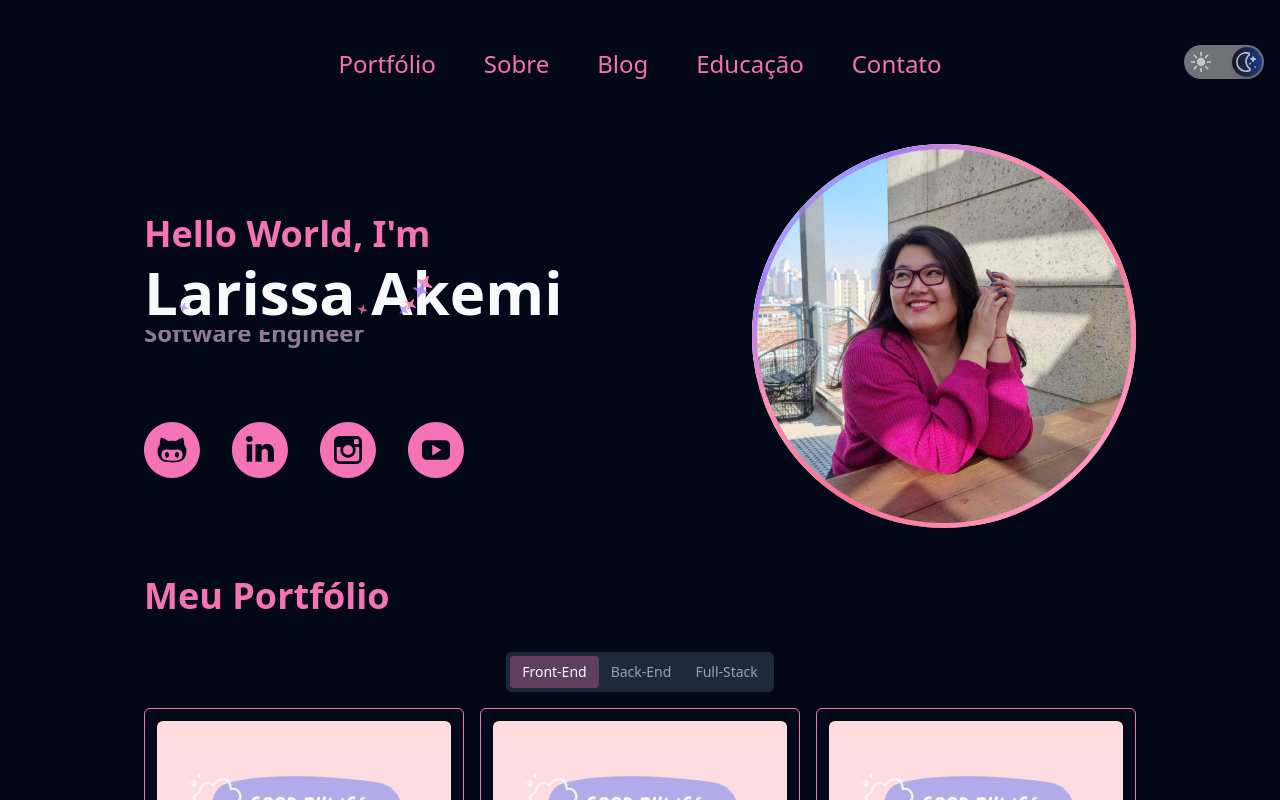
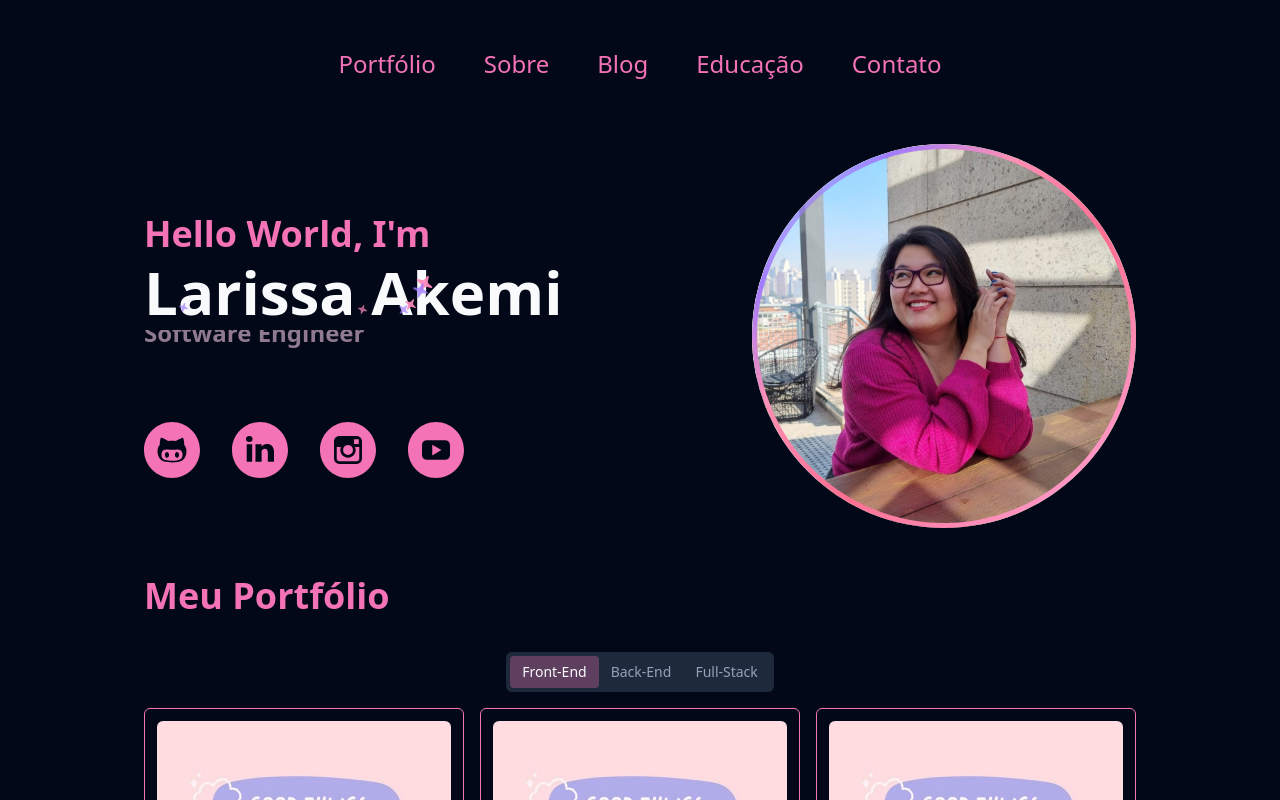
Before and after one commit to lakemi26/Portfolio, a Next.js app: page / in a window 1280 px wide. Shown: the top 800 px of the page. Built offline with nearby package versions, Linux system fonts and the light colour scheme.

Commit message:
remove: comenta light mode

```diff
--- a/components/Navbar/navbar.tsx
+++ b/components/Navbar/navbar.tsx
@@ -60,7 +60,7 @@ export const Navbar = () => {
         </ul>
       </div>
       <div className="absolute right-4 top-[50%] lg:top-[35%]">
-        <ThemeToggle />
+        {/* <ThemeToggle /> */}
       </div>
     </nav>
   );
```
